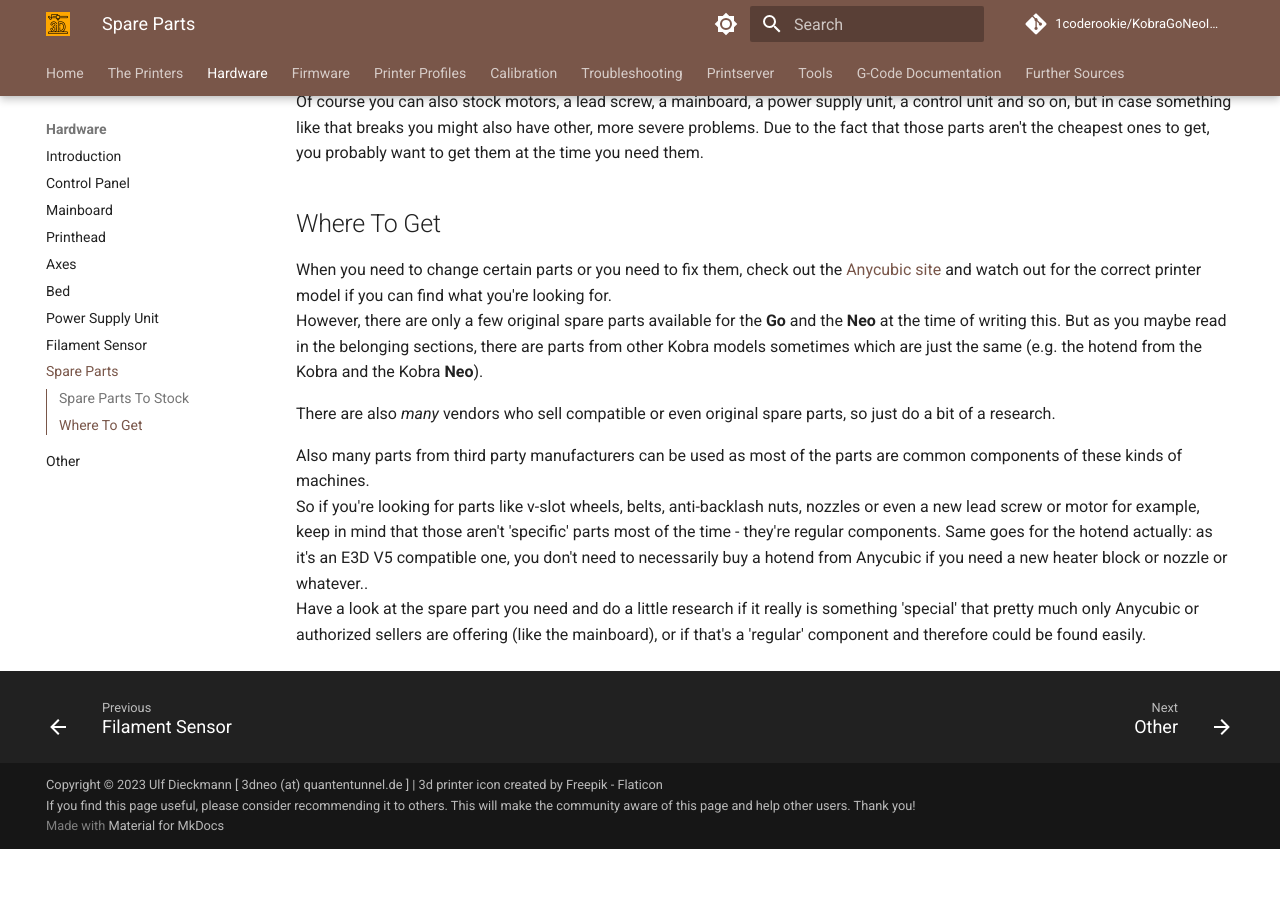
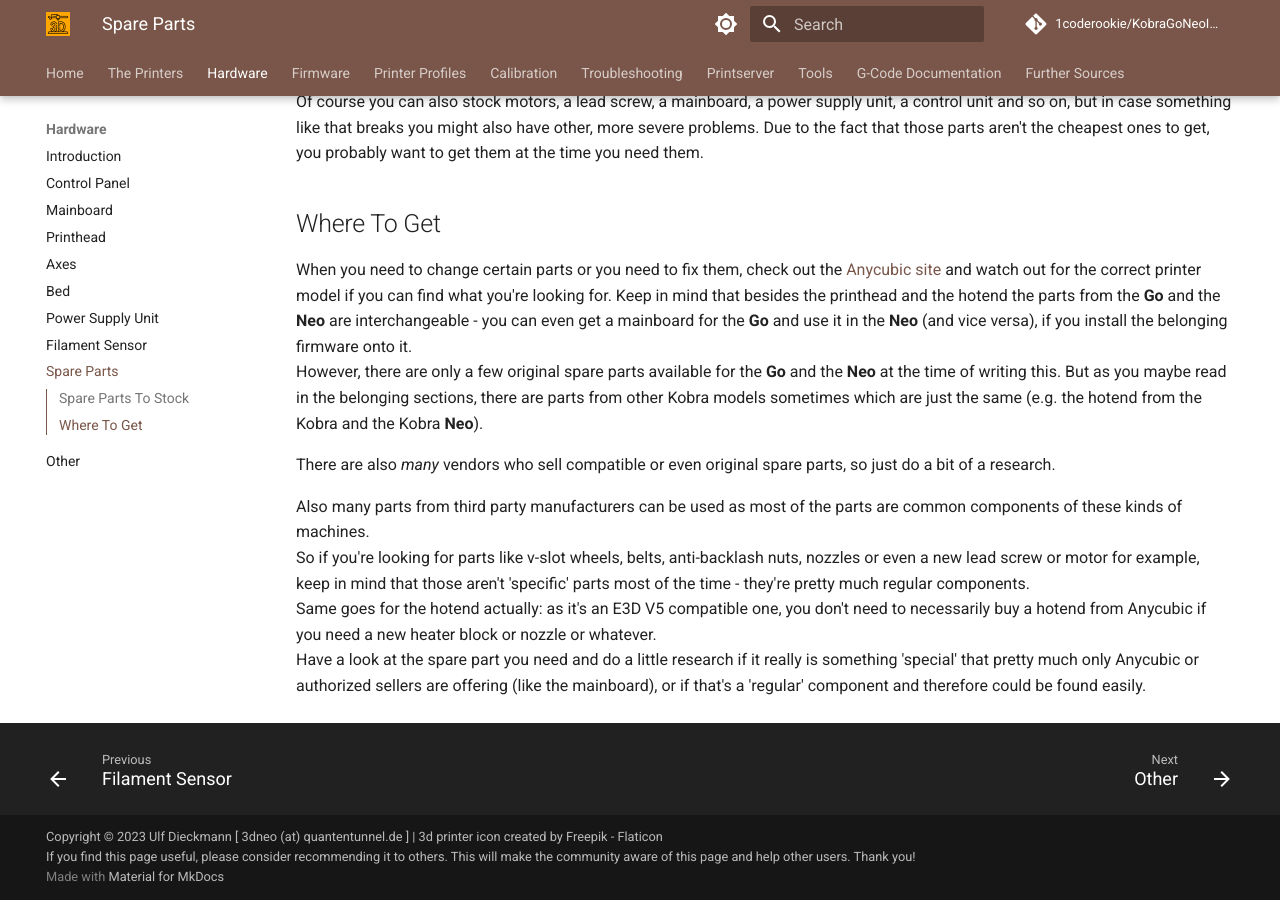
Before and after one commit to 1coderookie/KobraGoNeoInsights, an MkDocs documentation site: the page built from docs/hardware/spare_parts.md, in a window 1280 px wide and 900 px high, scrolled down 1154 px. Built offline with MkDocs 1.6.1 and Material for MkDocs 9.7.7, drawn with Linux system fonts in a browser that asks for light colours; comment, search, counter and statistics services are not loaded; before the commit the page ends 2003 px from its top, so only the background shows below that.

Commit message:
Update spare_parts.md

```diff
--- a/docs/hardware/spare_parts.md
+++ b/docs/hardware/spare_parts.md
@@ -31,11 +31,12 @@
 Of course you can also stock motors, a lead screw, a mainboard, a power supply unit, a control unit and so on, but in case something like that breaks you might also have other, more severe problems. Due to the fact that those parts aren't the cheapest ones to get, you probably want to get them at the time you need them.
 
 ## Where To Get
-When you need to change certain parts or you need to fix them, check out the [Anycubic site](https://www.anycubic.com/collections/for-kobra-series) and watch out for the correct printer model if you can find what you're looking for.
+When you need to change certain parts or you need to fix them, check out the [Anycubic site](https://www.anycubic.com/collections/for-kobra-series) and watch out for the correct printer model if you can find what you're looking for. Keep in mind that besides the printhead and the hotend the parts from the **Go** and the **Neo** are interchangeable - you can even get a mainboard for the **Go** and use it in the **Neo** (and vice versa), if you install the belonging firmware onto it.
 However, there are only a few original spare parts available for the **Go** and the **Neo** at the time of writing this. But as you maybe read in the belonging sections, there are parts from other Kobra models sometimes which are just the same (e.g. the hotend from the Kobra and the Kobra **Neo**).
 
 There are also *many* vendors who sell compatible or even original spare parts, so just do a bit of a research.
 
 Also many parts from third party manufacturers can be used as most of the parts are common components of these kinds of machines.
-So if you're looking for parts like v-slot wheels, belts, anti-backlash nuts, nozzles or even a new lead screw or motor for example, keep in mind that those aren't 'specific' parts most of the time - they're regular components. Same goes for the hotend actually: as it's an E3D V5 compatible one, you don't need to necessarily buy a hotend from Anycubic if you need a new heater block or nozzle or whatever..
+So if you're looking for parts like v-slot wheels, belts, anti-backlash nuts, nozzles or even a new lead screw or motor for example, keep in mind that those aren't 'specific' parts most of the time - they're pretty much regular components.
+Same goes for the hotend actually: as it's an E3D V5 compatible one, you don't need to necessarily buy a hotend from Anycubic if you need a new heater block or nozzle or whatever.
 Have a look at the spare part you need and do a little research if it really is something 'special' that pretty much only Anycubic or authorized sellers are offering (like the mainboard), or if that's a 'regular' component and therefore could be found easily.
```
